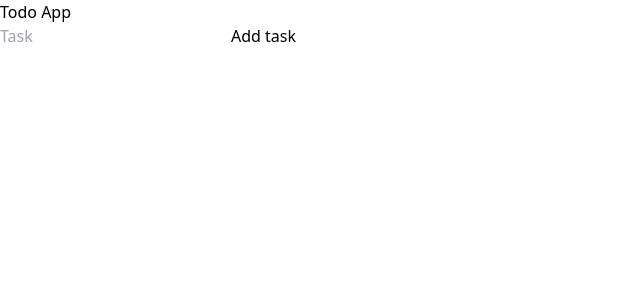
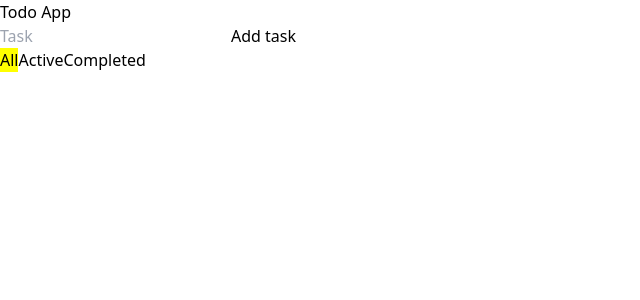
Before and after one commit to Marioboseski/todo-app, a React (Vite) app: page /todo-page in a window 1280 px wide. Shown: the top 300 px of the page, without its empty margins (0-640 px from the left). Built offline with nearby package versions, Linux system fonts and the light colour scheme.

Commit message:
Add new feature that allows user to filter tasks by all, active and completed and add initial styles

```diff
--- a/src/components/todo/TodoApp.tsx
+++ b/src/components/todo/TodoApp.tsx
@@ -14,6 +14,19 @@ const TodoApp = () => {
     const storedTodos = localStorage.getItem("todos");
     return storedTodos ? JSON.parse(storedTodos) : [];
   });
+  const [filter, setFilter] = useState<"all" | "active" | "completed">("all");
+
+  const filteredTodos = todos.filter(todo => {
+    switch (filter) {
+      case "active":
+        return !todo.completed
+
+      case "completed":
+        return todo.completed
+
+      default: return true
+    }
+  })
 
   useEffect(() => {
     localStorage.setItem("todos", JSON.stringify(todos))
@@ -34,16 +47,38 @@ const TodoApp = () => {
 
   const toggleTodo = (id: number) => {
     setTodos(prev => prev.map(todo => (
-      todo.id === id ? {...todo, completed: !todo.completed}
-      : todo
+      todo.id === id ? { ...todo, completed: !todo.completed }
+        : todo
     )));
   }
 
   return (
-    <div>
-      <h1>Todo App</h1>
-      <TodoForm onAdd={addTodo} />
-      <TodoList todos={todos} onDelete={deleteTodo} onToggle={toggleTodo}  />
+    <div className="flex justify-center items-center p-2 min-h-dvh">
+      <div className="flex flex-col justify-evenly items-center gap-3 w-full min-h-[600px] border-2 border-blue-300">
+        <h1 className="text-2xl">Todo App</h1>
+        <div className="flex flex-col justify-center items-center gap-3">
+          <TodoForm onAdd={addTodo} />
+          <div className="flex gap-3">
+
+            <button onClick={() => setFilter("all")}
+              style={{ background: filter === "all" ? "yellow" : "transparent" }}
+            >All
+            </button>
+
+            <button onClick={() => setFilter("active")}
+              style={{ background: filter === "active" ? "red" : "transparent" }}
+            >Active
+            </button>
+
+            <button onClick={() => setFilter("completed")}
+              style={{ background: filter === "completed" ? "green" : "transparent" }}
+            >Completed
+            </button>
+
+          </div>
+        </div>
+        <TodoList todos={filteredTodos} onDelete={deleteTodo} onToggle={toggleTodo} />
+      </div>
     </div>
   );
 }
--- a/src/components/todo/TodoForm.tsx
+++ b/src/components/todo/TodoForm.tsx
@@ -5,31 +5,30 @@ type Props = {
 }
 
 const TodoForm = ({ onAdd }: Props) => {
-  const [ task, setTask ] = useState("");
+  const [task, setTask] = useState("");
 
-  const handleChange = (e: React.ChangeEvent<HTMLInputElement> ) => {
+  const handleChange = (e: React.ChangeEvent<HTMLInputElement>) => {
     setTask(e.target.value);
   }
 
   const handleSubmit = (e: React.FormEvent) => {
     e.preventDefault();
 
-    if(!task.trim()) return;
+    if (!task.trim()) return;
 
     onAdd(task);
     setTask("");
   }
 
   return (
-    <div>
-      <form onSubmit={handleSubmit}>
-        <input type="text"
+    <form onSubmit={handleSubmit} className="flex flex-col justify-center items-center gap-3">
+      <input type="text"
         value={task}
         onChange={handleChange}
-        placeholder="Task" />
-        <button type="submit">Add task</button>
-      </form>
-    </div>
+        placeholder="Task"
+        className="form-inputs" />
+      <button type="submit" className="form-buttons">Add task</button>
+    </form>
   );
 }
 
--- a/src/components/todo/TodoItem.tsx
+++ b/src/components/todo/TodoItem.tsx
@@ -8,13 +8,14 @@ type Props = {
 
 const TodoItem = ({ todo, onDelete, onToggle }: Props) => {
   return (
-    <div>
-      <p>{todo.text}</p>
-      <button onClick={() => onDelete(todo.id)}>Delete</button>
+    <div className="flex justify-center items-center gap-2 border-b-2 border-gray-300">
+      <p className="text-lg">{todo.text}</p>
+
+      <button onClick={() => onDelete(todo.id)} className="text-lg">Delete</button>
 
       <input type="checkbox"
-      checked={todo.completed}
-      onChange={() => onToggle(todo.id)} />
+        checked={todo.completed}
+        onChange={() => onToggle(todo.id)} />
     </div>
   );
 }
```
